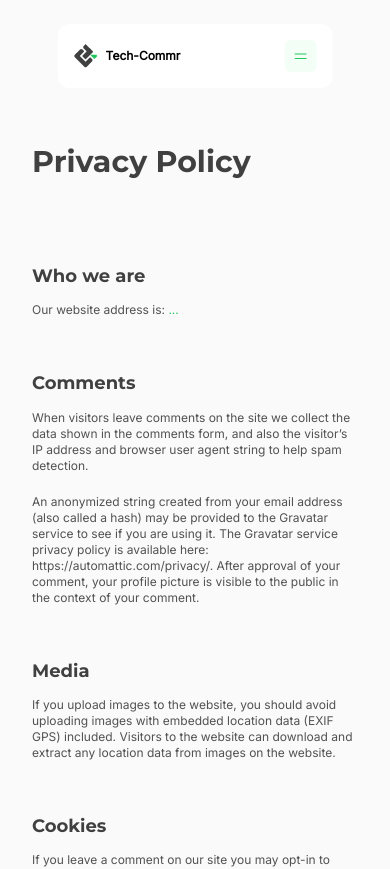
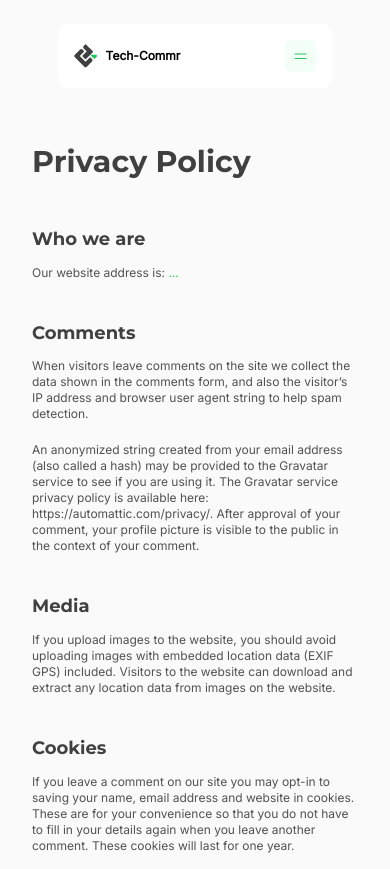
Before and after one commit to itgauy/Tech-Commr, a React (Vite) app in the folder frontend/: page /privacy-policy in a window 390 px wide. Shown: the top 869 px of the page. Built offline with nearby package versions, Linux system fonts and the light colour scheme.

Commit message:
Updated styling and layout for Privacy, Services, and TAC pages

```diff
--- a/frontend/src/pages/Privacy.jsx
+++ b/frontend/src/pages/Privacy.jsx
@@ -72,15 +72,15 @@ const Privacy = () => {
       animate={{ opacity: 1 }}
       exit={{ opacity: 0 }}
       transition={{ duration: 0.5 }}
-      className='md:pt-52 pt-36 space-y-28'
+      className='md:pt-52 pt-36 md:space-y-28 space-y-24'
     >
-      <div className='px-8 md:px-[23rem] space-y-20'>
+      <div className='px-8 md:px-[23rem] md:space-y-16 space-y-12'>
         <h1>Privacy Policy</h1>
         {/* Privacy Policy items */}
-        <div className='space-y-12'>
+        <div className='md:space-y-12 space-y-10'>
           {privacyData.map((item, index) => (
-            <div className='md:space-y-3 space-y-2' key={index}>
-              <h3>{item.title}</h3>
+            <div className='md:space-y-6 space-y-3' key={index}>
+              <h3 className='leading-[1.6rem]'>{item.title}</h3>
               {item.content}
             </div>
           ))}
--- a/frontend/src/pages/Services.jsx
+++ b/frontend/src/pages/Services.jsx
@@ -1,6 +1,7 @@
 import React from 'react';
 import useLenisScroll from '../hooks/useLenisScroll';
 import useScrollToTop from '../hooks/useScrollToTop';
+import { GetInTouch } from '../components';
 import { motion } from 'framer-motion';
 import webDevBanner from '../assets/web-dev-banner-test.png'
 
@@ -82,15 +83,18 @@ const Services = () => {
       animate={{ opacity: 1 }}
       exit={{ opacity: 0 }}
       transition={{ duration: 0.5 }}
-      className="md:pt-44 pb-24 pt-32 md:px-24 px-8 space-y-20"
+      className="md:pt-44 pt-32 md:space-y-28 space-y-24"
     >
+      <div className='md:px-24 px-8 space-y-20'>
+        {/* Header */}
         <div className="space-y-3">
           <h1>Our Services</h1>
           <p className="w-full max-w-xl">
             We offer a wide range of services to meet your needs. From expert programming and web development to reliable database management and creative graphic design, we deliver high-quality solutions. Additionally, our paper works service ensures your documentation is professional and polished. Let us help elevate your projects to success.
           </p>
         </div>
-      <div className='space-y-24'>
+        {/* Services */}
+        <div className='md:space-y-24 space-y-16'>
           {servicesData.map((service, index) => (
             <div className="grid lg:grid-cols-2 grid-cols-1" key={index}>
               <div className="relative md:h-[28rem] h-[15rem]">
@@ -134,6 +138,9 @@ const Services = () => {
             </div>
           ))}
         </div>
+      </div>
+      {/* Get In Touch */}
+      <GetInTouch />
     </motion.section>
   );
 };
--- a/frontend/src/pages/TAC.jsx
+++ b/frontend/src/pages/TAC.jsx
@@ -139,7 +139,7 @@ const TAC = () => {
         </div>
         {/* Terms and Conditions items */}
         {tacData.map((item, index) => (
-          <div className='md:space-y-6 space-y-5' key={index}>
+          <div className='md:space-y-6 space-y-4' key={index}>
             <h3>{item.title}</h3>
             {item.content}
           </div>
```
Lines whose indentation alone changed are shown as unchanged.
